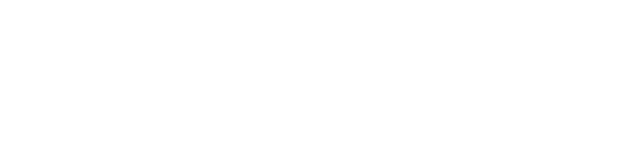
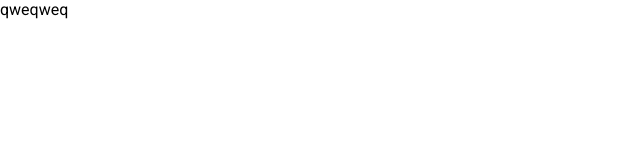
Before and after one commit to Sergiu-Brataon/E-Commerce-Book-Website, a plain HTML site: page index.html in a window 1280 px wide. Shown: the full height of the page, 0-640 px from the left. Drawn offline with Linux system fonts and the light colour scheme.

Commit message:
setup complete

```diff
--- a/index.html
+++ b/index.html
@@ -8,5 +8,6 @@
     <title>Library</title>
 </head>
 <body>
+    qweqweq
 </body>
 </html>
--- a/styles.css
+++ b/styles.css
@@ -0,0 +1,7 @@
+@import url('https://fonts.googleapis.com/css2?family=Lato:wght@400;700&family=League+Spartan:wght@400;500;700&family=Roboto:wght@300;400;500;700&display=swap');
+* {
+    margin: 0;
+    padding: 0;
+    box-sizing: border-box;
+    font-family: "Roboto", sans-serif;
+}
```
